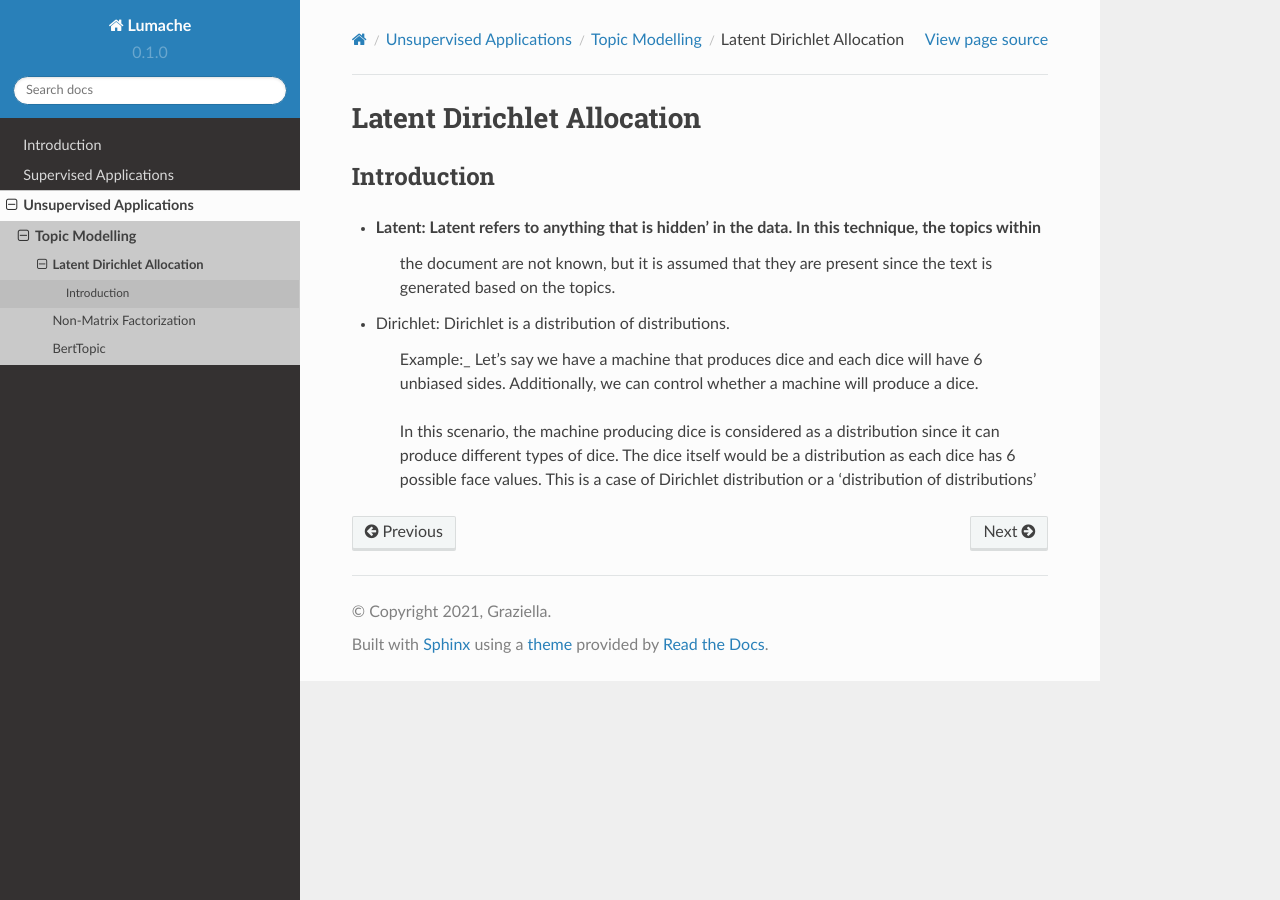
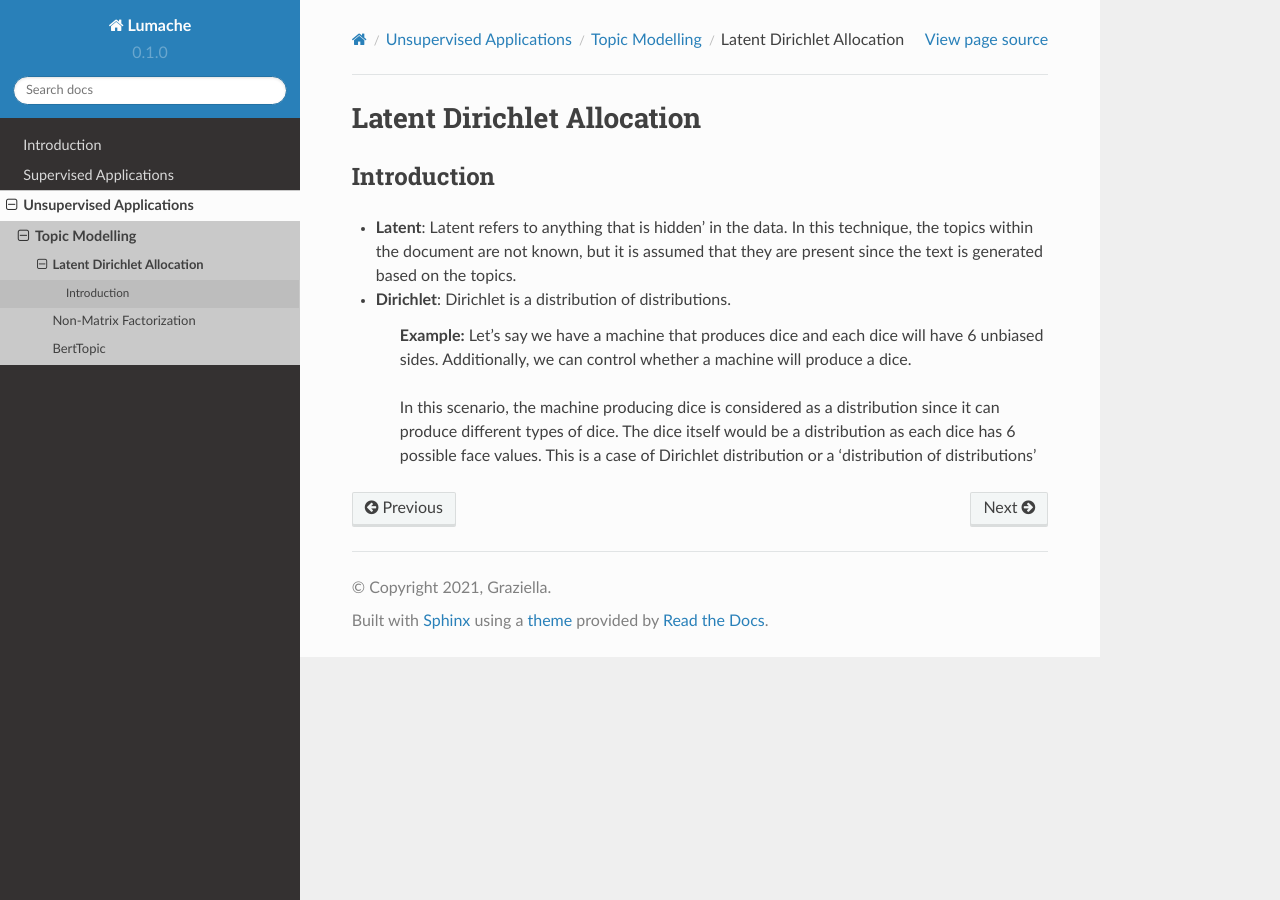
Before and after one commit to Aish2334/NLP-Technical-Documentation, a Sphinx documentation site: the page built from docs/source/unsupervised_applications/topic_modelling/latent_dirichlet_allocation.rst, in a window 1280 px wide. Built offline with Sphinx 7.4.7 and the Read the Docs theme 2.0.0, drawn with Linux system fonts in a browser that asks for light colours; pages that are not in the unit, such as notebooks, are missing from menus.

Commit message:
Updated LDA para 2

```diff
--- a/docs/source/unsupervised_applications/topic_modelling/latent_dirichlet_allocation.rst
+++ b/docs/source/unsupervised_applications/topic_modelling/latent_dirichlet_allocation.rst
@@ -6,12 +6,11 @@
 Introduction
 _____________
 
-* Latent: Latent refers to anything that is hidden' in the data. In this technique, the topics within
-          the document are not known, but it is assumed that they are present since the text is generated based on the topics.
+* **Latent**: Latent refers to anything that is hidden' in the data. In this technique, the topics within the document are not known, but it is assumed that they are present since the text is generated based on the topics.
 
-* Dirichlet: Dirichlet is a distribution of distributions.
+* **Dirichlet**: Dirichlet is a distribution of distributions.
 
-		  Example:_
+		  **Example:**
 		  Let's say we have a machine that produces dice and each dice will have 6 unbiased sides. Additionally, we can control whether a machine will produce a dice.
 
 		  In this scenario, the machine producing dice is considered as a distribution since it can produce different types of dice. The dice itself would be a distribution as each dice has 6 possible face values. This is a case of Dirichlet distribution or a 'distribution of distributions'
```
